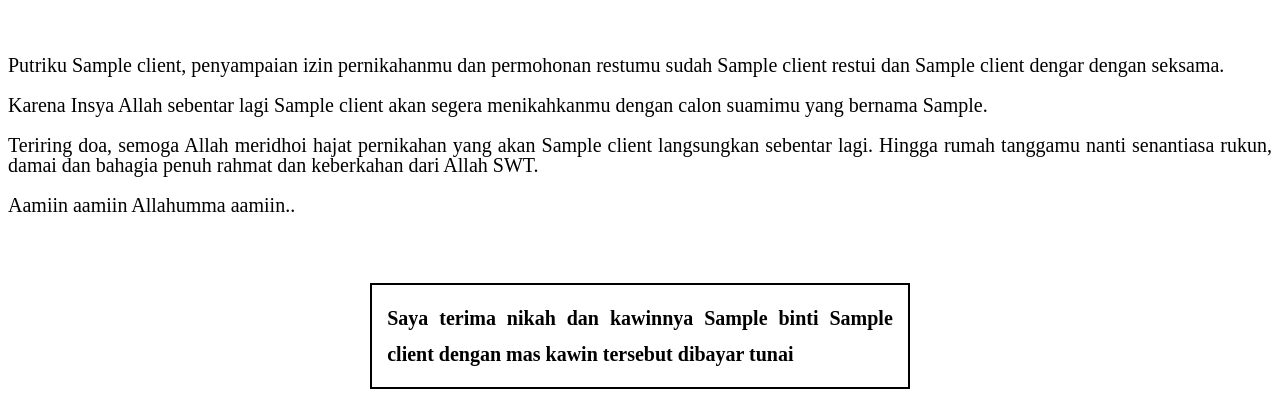
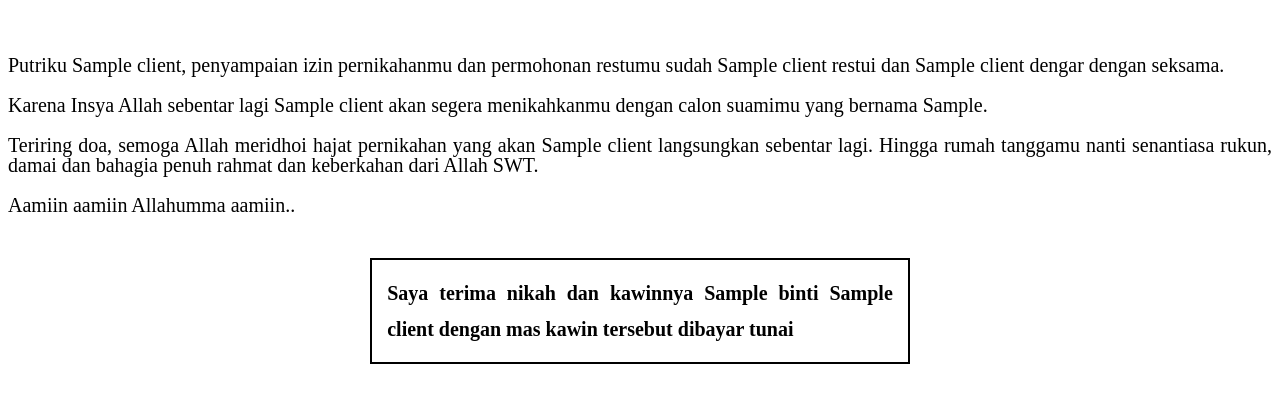
Before and after one commit to arkansys22/3RpM4nt3nB4rU, a CodeIgniter app: the page made by application/views/naskah/pdf_izin_menikah.php in a window 1280 px wide. Shown: the part 513-932 px from the top of the page. After the commit the page ends 877 px from the top, so only its background shows below. Run offline with CodeIgniter, Linux system fonts and the light colour scheme; tables that the repository leaves empty or names only in its code hold one stand-in row (values such as "Sample post"); the template is opened without the code that fills it: most values are stand-ins (such as "Sample title", 1, 10 or a date in 2020).

Commit message:
change box margin

```diff
--- a/application/views/naskah/pdf_izin_menikah.php
+++ b/application/views/naskah/pdf_izin_menikah.php
@@ -13,7 +13,7 @@
         }
         .box {
             width: 40%; /* Setengah lebar halaman */
-            margin: 30px auto; /* Tengah secara horizontal */
+            margin: 5px auto; /* Tengah secara horizontal */
             border: 2px solid black; /* Border hitam */
             padding: 15px; /* Jarak dalam */
             text-align: justify; /* Teks rata kanan kiri */
```
